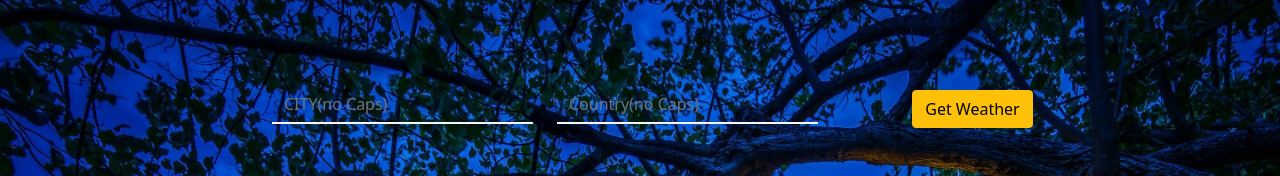
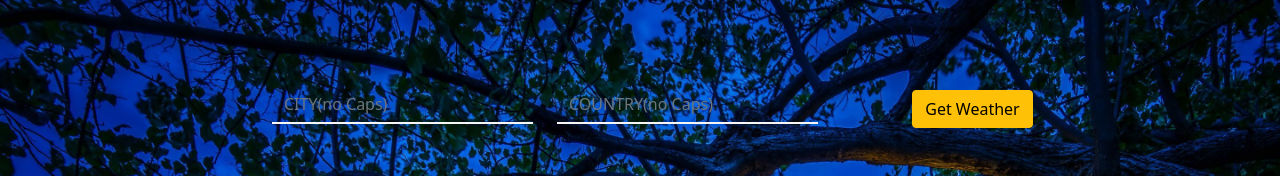
Before and after one commit to PrSi007/accu-weather, a React (Create React App) app: page / in a window 1280 px wide. Shown: the top 176 px of the page. Built offline with nearby package versions, Linux system fonts and the light colour scheme.

Commit message:
Update form.component.jsx

```diff
--- a/src/app_component/form.component.jsx
+++ b/src/app_component/form.component.jsx
@@ -11,7 +11,7 @@ const Form = (props) => {
                         <input type="text" className="form-control" name="city" autoComplete="off" placeholder="CITY(no Caps)" />
                     </div>
                     <div className="col-md-3">
-                        <input type="text" className="form-control" name="country" autoComplete="off" placeholder="Country(no Caps)" />
+                        <input type="text" className="form-control" name="country" autoComplete="off" placeholder="COUNTRY(no Caps)" />
                     </div>
                     <div className="col-md-3 mt-md-0 py-1 text-md-left">
                         <button className="btn btn-warning">Get Weather</button>
```
